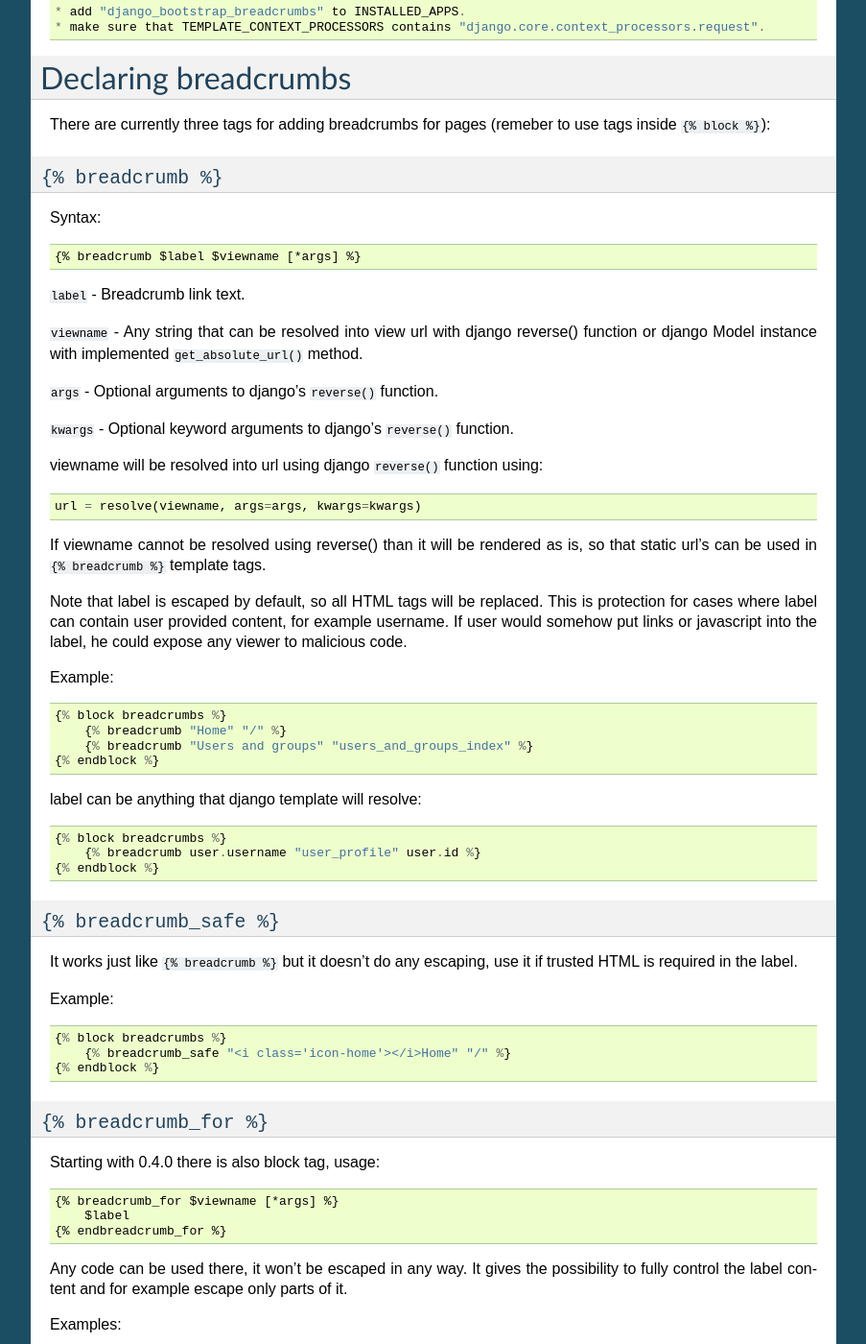
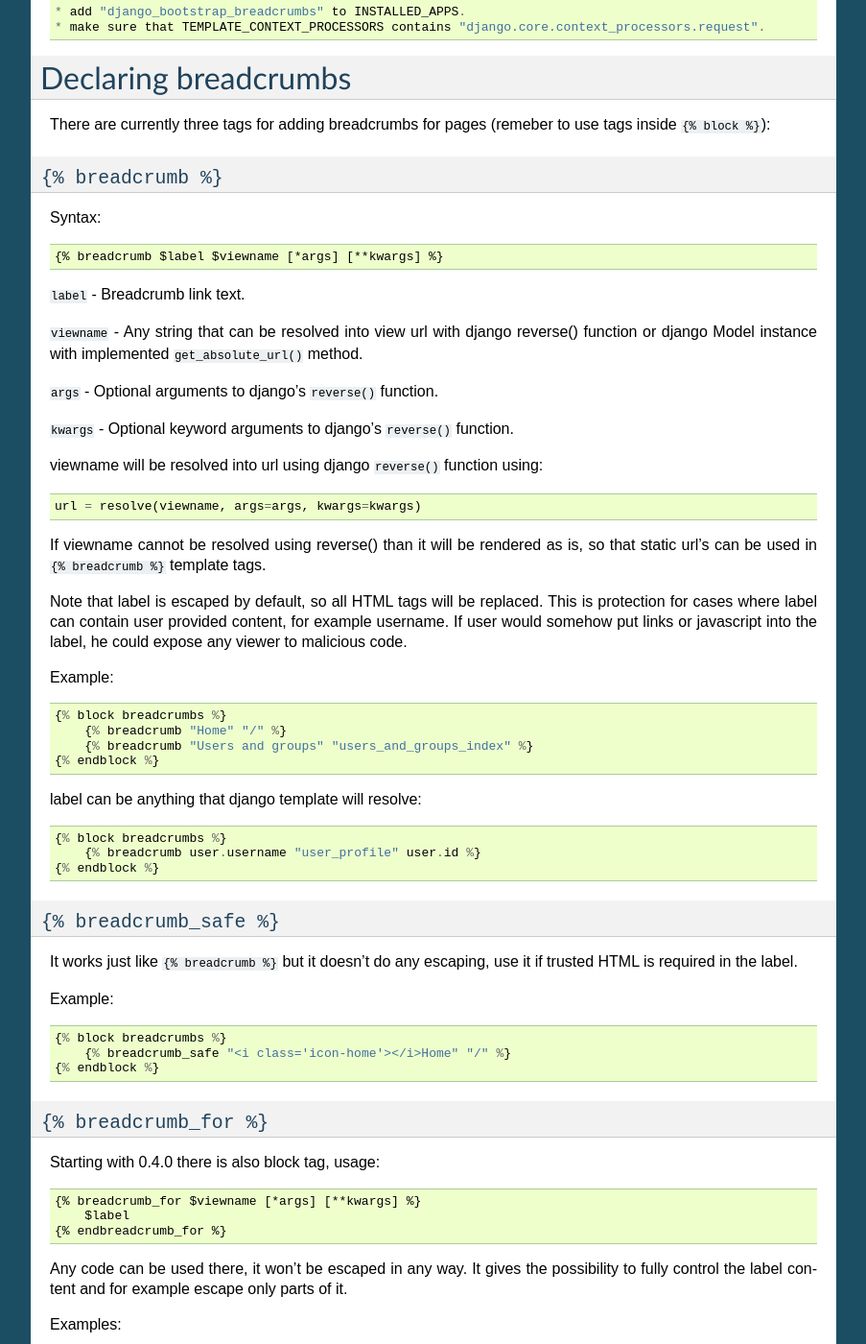
Before and after one commit to prymitive/bootstrap-breadcrumbs, a Sphinx documentation site: the page built from docs/index.rst, in a window 1280 px wide and 1400 px high, scrolled down 705 px. Shown: the whole window at 96% size, without its empty margins (198-1101 px from the left). Built offline with Sphinx 7.4.7, drawn with Linux system fonts in a browser that asks for light colours.

Commit message:
add missing docs

```diff
--- a/docs/index.rst
+++ b/docs/index.rst
@@ -50,7 +50,7 @@ There are currently three tags for adding breadcrumbs for pages (remeber to use
 
 Syntax::
 
-    {% breadcrumb $label $viewname [*args] %}
+    {% breadcrumb $label $viewname [*args] [**kwargs] %}
 
 
 ``label`` - Breadcrumb link text.
@@ -101,7 +101,7 @@ Example::
 
 Starting with 0.4.0 there is also block tag, usage::
 
-    {% breadcrumb_for $viewname [*args] %}
+    {% breadcrumb_for $viewname [*args] [**kwargs] %}
         $label
     {% endbreadcrumb_for %}
 
```
